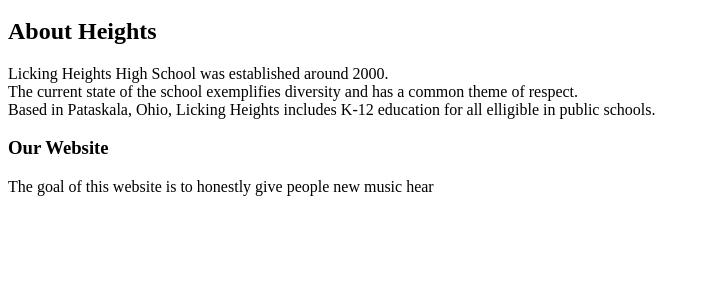
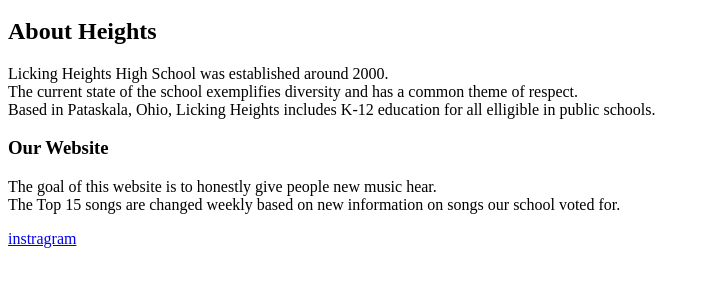
Before and after one commit to TheCoder57/WebDesignMusicSite2019, a plain HTML site: page about.html in a window 1280 px wide. Shown: the part 201-488 px from the top of the page, without its empty margins (0-710 px from the left). Drawn offline with Linux system fonts and the light colour scheme.

Commit message:
changes made to about 2:15pm

```diff
--- a/about.html
+++ b/about.html
@@ -23,7 +23,10 @@
      Based in Pataskala, Ohio, Licking Heights includes K-12 education for all elligible in public schools.</p>
 
   <h3>Our Website</h3>
-  <p>The goal of this website is to honestly give people new music hear</p> <br>
-
+  <p>The goal of this website is to honestly give people new music hear. <br>
+The Top 15 songs are changed weekly based on new information on songs our school voted for.</p>
+<footer>
+  <a href="https://www.instagram.com/kwqsii">instragram</a>
+</footer>
   </body>
 </html>
```
